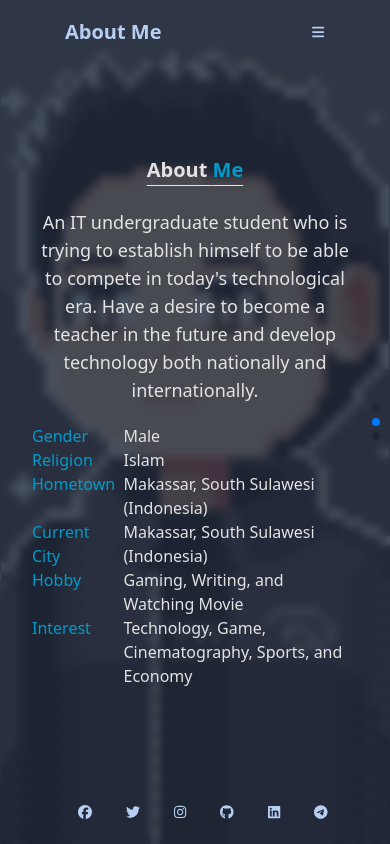
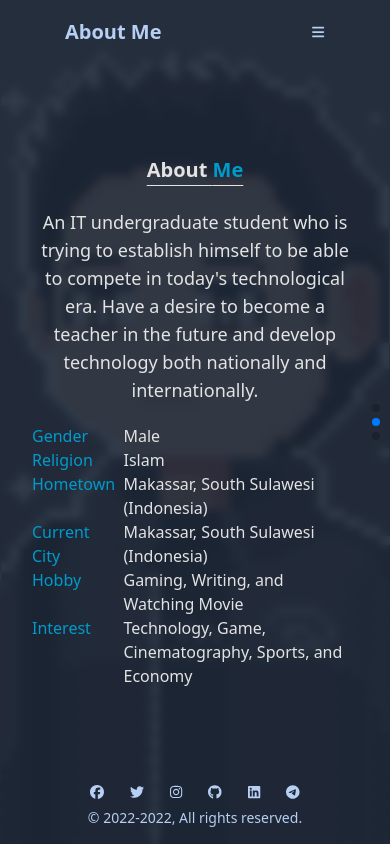
Before and after one commit to thatismunn/thatismunn.github.io, a React (Create React App) app: page / in a window 390 px wide. Both pictures are taken after a click on the element 376 px from the left and 422 px from the top of the page. Built offline with nearby package versions, Linux system fonts and the light colour scheme.

Commit message:
fix(porto): responsive

```diff
--- a/src/Porto/Porto.tsx
+++ b/src/Porto/Porto.tsx
@@ -93,7 +93,7 @@ function Porto() {
       {
         snsList.map((v, i) => (
           <a href={v.url} title={v.hover} rel='noreferrer' target='_blank' key={i}>
-            <button className="btn btn-ghost normal-case">
+            <button className="btn btn-ghost normal-case md:btn-md btn-sm">
               <FontAwesomeIcon icon={v.icon} size='1x' />
             </button>
           </a>
@@ -163,9 +163,10 @@ function Porto() {
         </div>
 
         {/* Navbar Center */}
-        <div className="lg:hidden flex navbar-center w-screen">
+        <div className="lg:hidden flex navbar-center w-full">
           <div className="mx-auto">
             {renderSNS()}
+            <p className='text-center md:text-base text-sm pb-2'>&copy; 2022-{new Date().getFullYear()}, All rights reserved.</p>
           </div>
         </div>
 
--- a/src/Porto/components/AboutMe.tsx
+++ b/src/Porto/components/AboutMe.tsx
@@ -48,15 +48,15 @@ function AboutMe({active}: {active: boolean}) {
 
       {/* Mobile */}
       <div className='lg:hidden h-screen bg-cover bg-center animate__animated animate__fadeIn animate__faster' style={{backgroundImage: `url(${FullPict})`}}>
-        <div className="bg-base-100/80 backdrop-blur-sm h-full flex">
+        <div className="bg-base-100/90 backdrop-blur-sm h-full flex">
           <div className="my-auto mx-8 text-primary">
-            <p className='text-xl font-bold pb-3 underline decoration-1 underline-offset-[0.5rem] text-center animate__animated animate__fadeInDown animate__faster'>
+            <p className='md:text-5xl text-xl font-bold pb-3 underline decoration-1 underline-offset-[0.5rem] text-center animate__animated animate__fadeInDown animate__faster'>
               About <span className="text-secondary">Me</span>
             </p>
-            <p className="py-3 text-lg text-center animate__animated animate__fadeInRight animate__faster">
+            <p className="py-3 md:text-2xl text-lg text-center animate__animated animate__zoomIn animate__faster">
               An IT undergraduate student who is trying to establish himself to be able to compete in today's technological era. Have a desire to become a teacher in the future and develop technology both nationally and internationally.
             </p>
-            <div className="pt-2 animate__animated animate__fadeInUp animate__faster">
+            <div className="pt-2 md:text-xl animate__animated animate__fadeInUp animate__faster">
               {
                 data.map((v, i) => (
                   <div className="grid grid-cols-4 gap-10" key={i}>
--- a/src/Porto/components/HeroBanner.tsx
+++ b/src/Porto/components/HeroBanner.tsx
@@ -44,7 +44,7 @@ function HeroBanner({active}: {active: boolean}) {
       {/* Phone/Tablet Layout */}
       <div className="grid-cols-1 lg:hidden grid h-screen">
         <div className="col-span-1 flex">
-          <div className="m-auto text-3xl text-primary pb-96 text-center animate__animated animate__fadeInDown animate__faster z-10">
+          <div className="m-auto md:text-3xl text-xl text-primary lg:pb-96 pb-80 text-center animate__animated animate__fadeInDown animate__faster z-10">
             <p className='py-1'>
               <span className="text-secondary">
                 $&nbsp;
@@ -55,13 +55,10 @@ function HeroBanner({active}: {active: boolean}) {
               I'm <span className="text-secondary">Ikram</span>, a developer!
             </p>
             <Link to='/resume'>
-              <button className="py-1 mt-5 btn-outline btn btn-primary btn-wide btn-sm">
+              <button className="py-1 mt-5 btn-outline btn btn-primary btn-wide md:btn-md btn-sm">
                 Resume
               </button>
             </Link>
-            <p className='py-3 text-sm'>
-              Scroll Down!
-            </p>
           </div>
         </div>
         <div className="col-span-1 flex">
```
